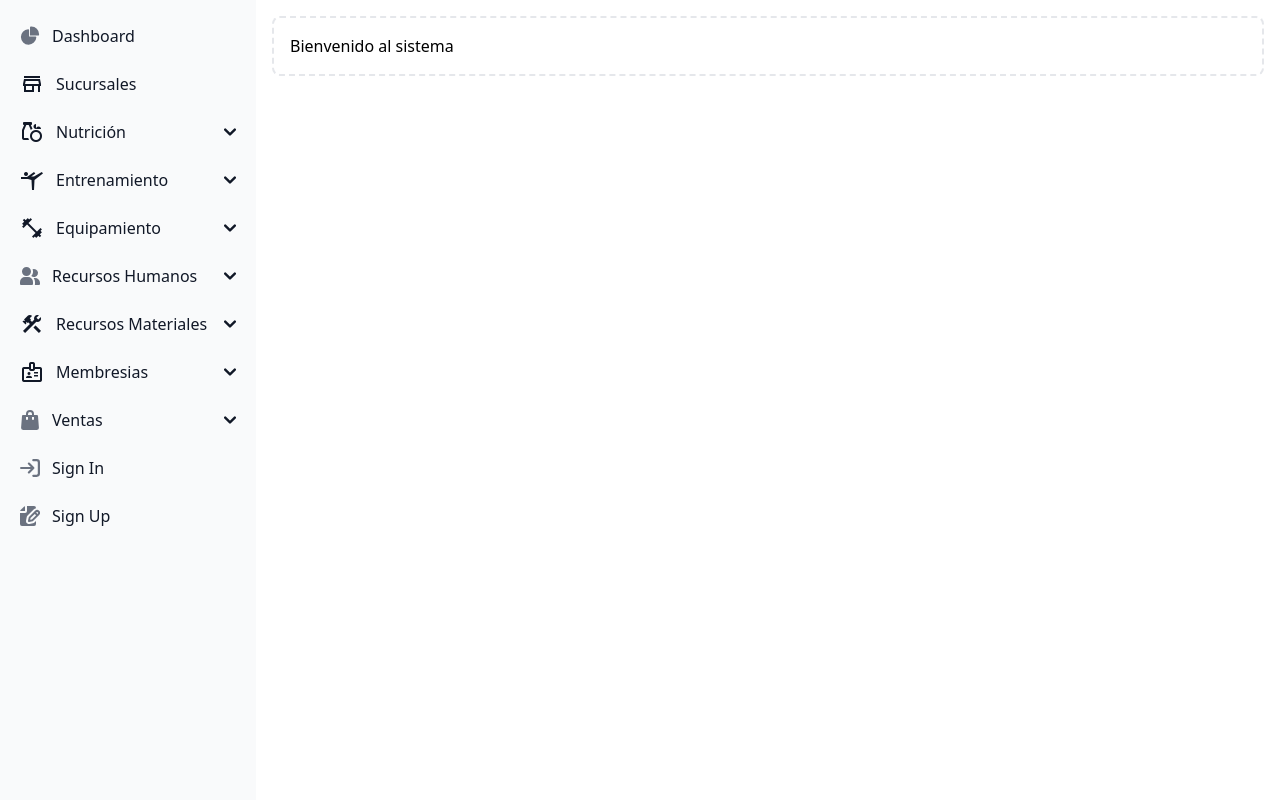
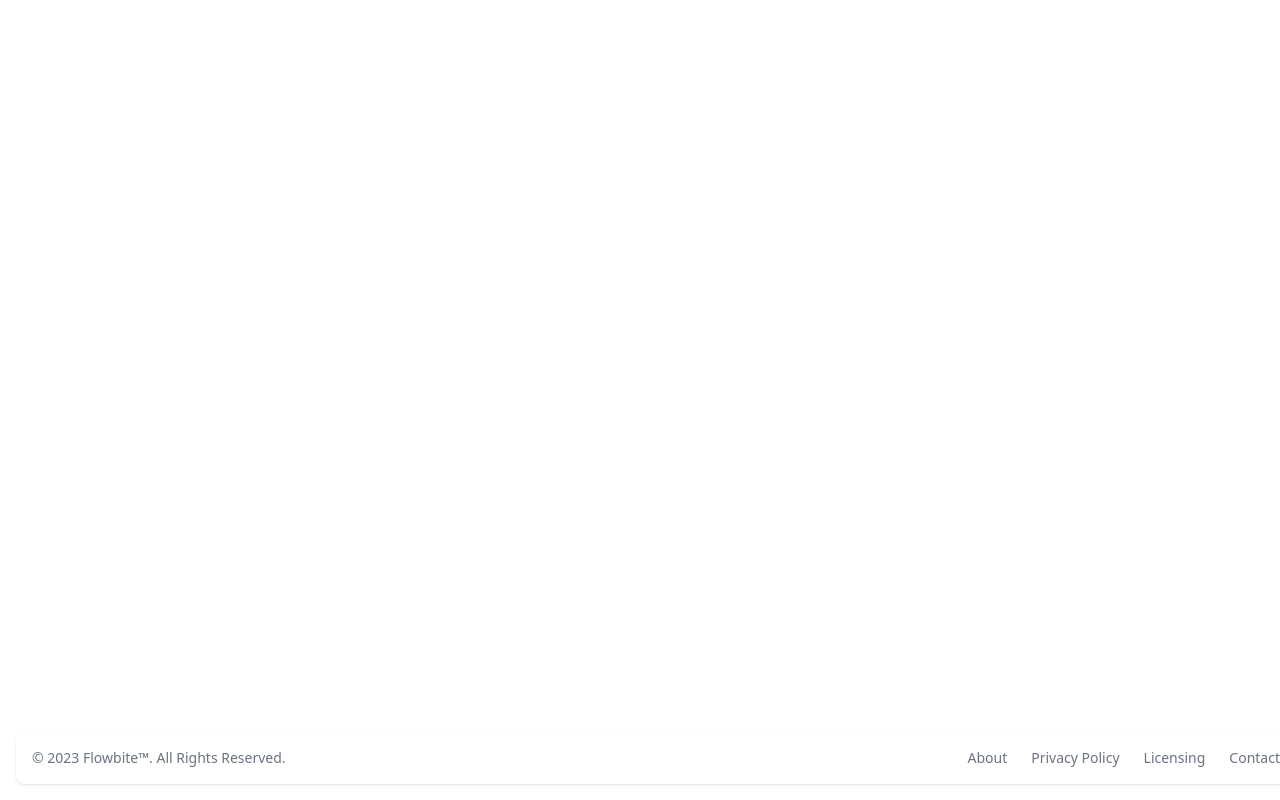
Before and after one commit to yairgzar/gimnasio2.0, a Vue app in the folder FrontEnd/front-gimnasio/: page /menu in a window 1280 px wide. Built offline with nearby package versions, Linux system fonts and the light colour scheme.

Commit message:
no quedo pipipi

```diff
--- a/FrontEnd/front-gimnasio/src/components/footer.vue
+++ b/FrontEnd/front-gimnasio/src/components/footer.vue
@@ -1,5 +1,5 @@
 <template>
-<footer class="bg-white rounded-lg shadow m-4 dark:bg-gray-800">
+<footer class="bg-white rounded-lg shadow m-4 dark:bg-gray-800 fixed bottom-0 w-full">
     <div class="w-full mx-auto max-w-screen-xl p-4 md:flex md:items-center md:justify-between">
       <span class="text-sm text-gray-500 sm:text-center dark:text-gray-400">© 2023 <a href="https://flowbite.com/" class="hover:underline">Flowbite™</a>. All Rights Reserved.
     </span>
--- a/FrontEnd/front-gimnasio/src/components/menu.vue
+++ b/FrontEnd/front-gimnasio/src/components/menu.vue
@@ -324,8 +324,14 @@
          <h1>Bienvenido al sistema</h1>
       </div>
       <router-view/>
+      <footerView></footerView>
    </div>
 </template>
 <script>
-
+   import footerView from './footer.vue'
+   export default {
+      components:{
+         footerView,
+      }, components:{ footerView}
+   }
 </script>
--- a/FrontEnd/front-gimnasio/src/router/index.js
+++ b/FrontEnd/front-gimnasio/src/router/index.js
@@ -28,10 +28,7 @@ const router = createRouter({
     {
       path: '/menu',
       name: 'menu',
-      component: menuView,
-      children:[
-        {path: '/footer', name: 'footer', component:footerView},
-      ]
+      component: footerView
     }
 
   ]
```
